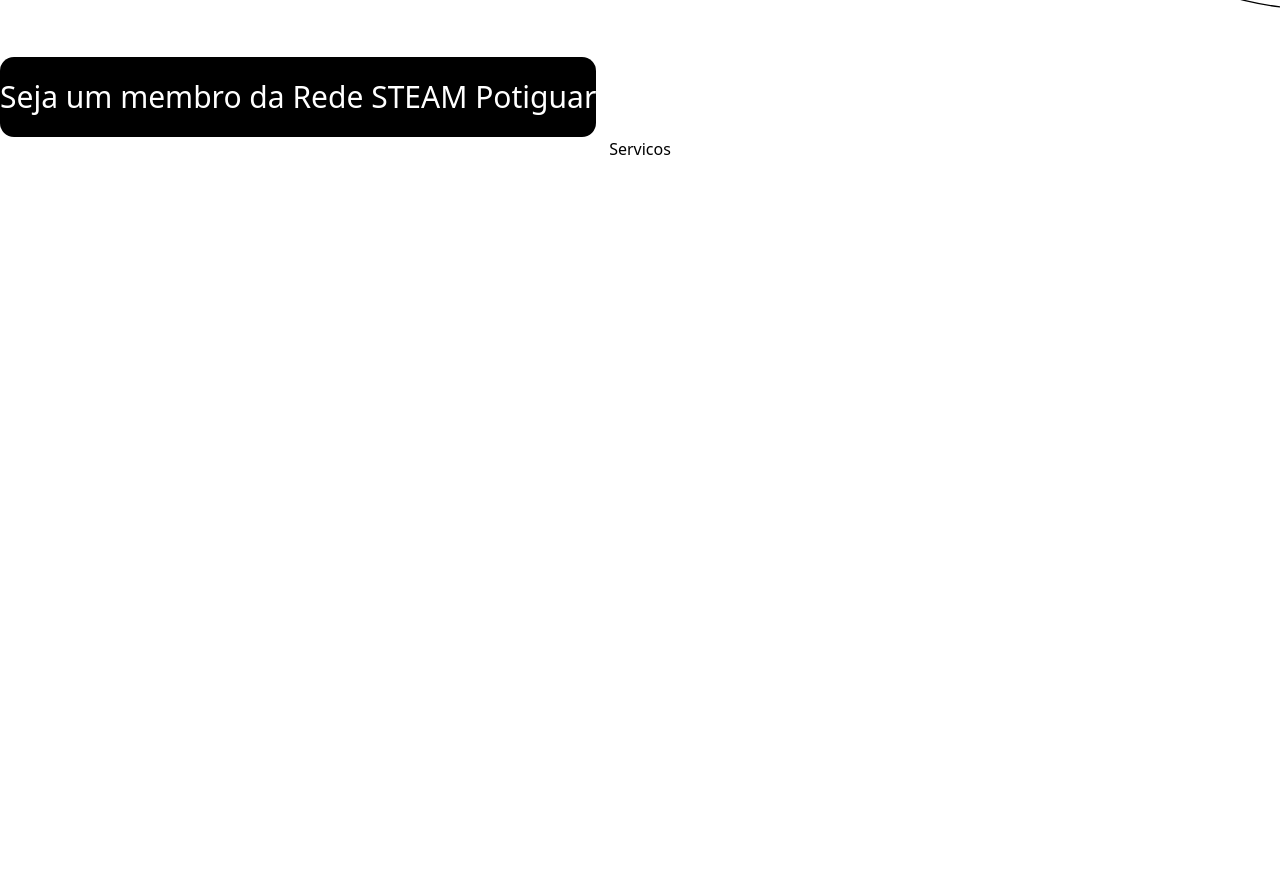
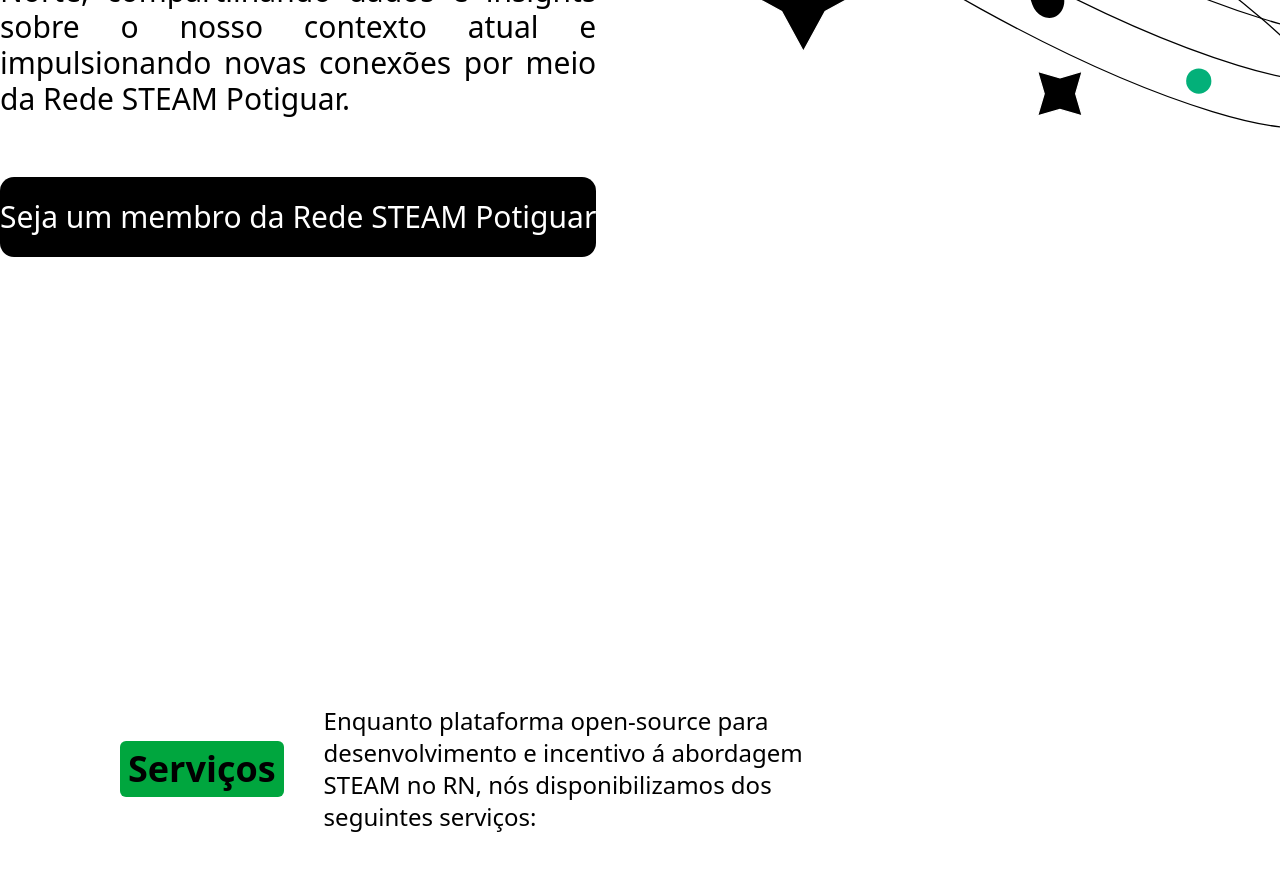
Before and after one commit to obama-imd/obspotHome, a Next.js app: page / in a window 1280 px wide. Shown: the part 880-1750 px from the top of the page. Before the commit the page ends 1041 px from the top, so only its background shows below. Built offline with nearby package versions, Linux system fonts and the light colour scheme.

Commit message:
feat: servicoSection component

```diff
--- a/src/app/page.tsx
+++ b/src/app/page.tsx
@@ -4,8 +4,8 @@ import Main from "@/components/landing-page/main/landingPageMain";
 export default function Home() {
   return (
     <div className="
-      min-h-screen
-      flex flex-col justify-between
+      min-h-600
+      flex flex-col gap-30
       bg-background-secondary
     ">
       <header className="
@@ -13,7 +13,9 @@ export default function Home() {
       ">
         <Header/>
       </header>
-      <main className="">
+      <main className="
+        h-400
+      ">
         <Main/>
       </main>
       <footer className="">
--- a/src/components/landing-page/main/landingPageMain.tsx
+++ b/src/components/landing-page/main/landingPageMain.tsx
@@ -1,11 +1,12 @@
 import { JSX } from "react";
 import Headline from "./headlineSection/headline";
+import Servicos from "./servicoSection/servicoSection";
 
 export default function LandingPageMain(): JSX.Element {
     return (
         <section
             className="
-                flex flex-col items-center justify-center align-spa
+                flex flex-col gap-70
             "
         >
             <article className="
@@ -13,8 +14,12 @@ export default function LandingPageMain(): JSX.Element {
             ">
                 <Headline/>
             </article>
-            <article>
-                Servicos
+            <article
+                className="
+
+                "
+            >
+                <Servicos/>
             </article>
         </section>
     );
--- /dev/null
+++ b/src/components/landing-page/main/servicoSection/servicoSection.tsx
@@ -0,0 +1,47 @@
+import React, { JSX } from 'react';
+import ServicoCard from './servicoCard';
+import servicos, { Servico } from './servicos';
+
+export default function servicoSection() {
+    return (
+        <div
+            className="
+                flex flex-col items-center justify-around
+                w-full h-200
+            "
+        >
+            <div
+                className="
+                    flex items-center justify-start gap-10
+                    w-full !ml-60
+                "
+            >
+                <span
+                    className="
+                        flex text-4xl font-bold
+                        bg-green-600 !p-2 rounded-md
+                    "
+                >
+                    Serviços
+                </span>
+                <span
+                    className="
+                        w-2/5 text-2xl
+                    "
+                >
+                    Enquanto plataforma open-source para desenvolvimento e incentivo á abordagem STEAM no RN, nós disponibilizamos dos seguintes serviços:
+                </span>
+            </div>
+
+            <div
+                className="
+                    flex items-center justify-around
+                    w-4/6
+                "
+            >
+                    {servicos.map((servico, id) => <ServicoCard key={id} {...servico} />)}
+            </div>
+
+        </div>
+    );
+}
```
